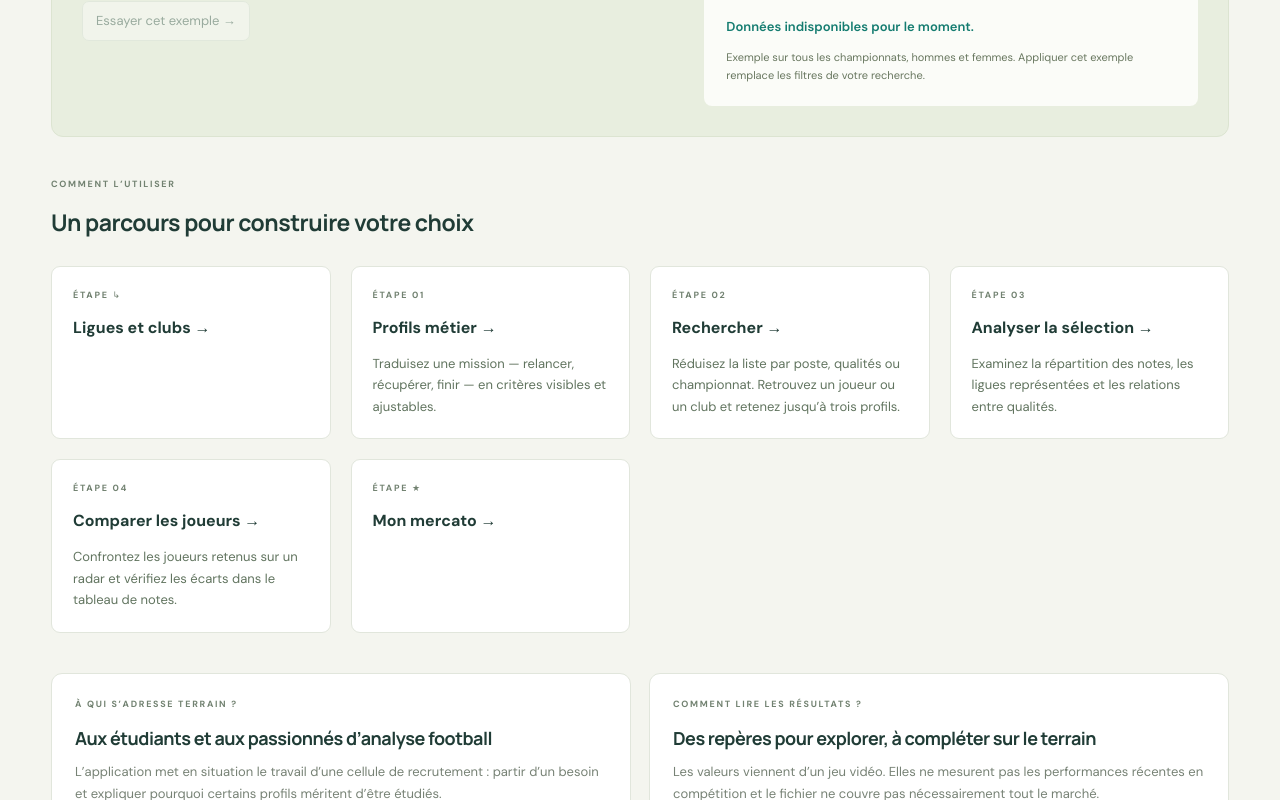
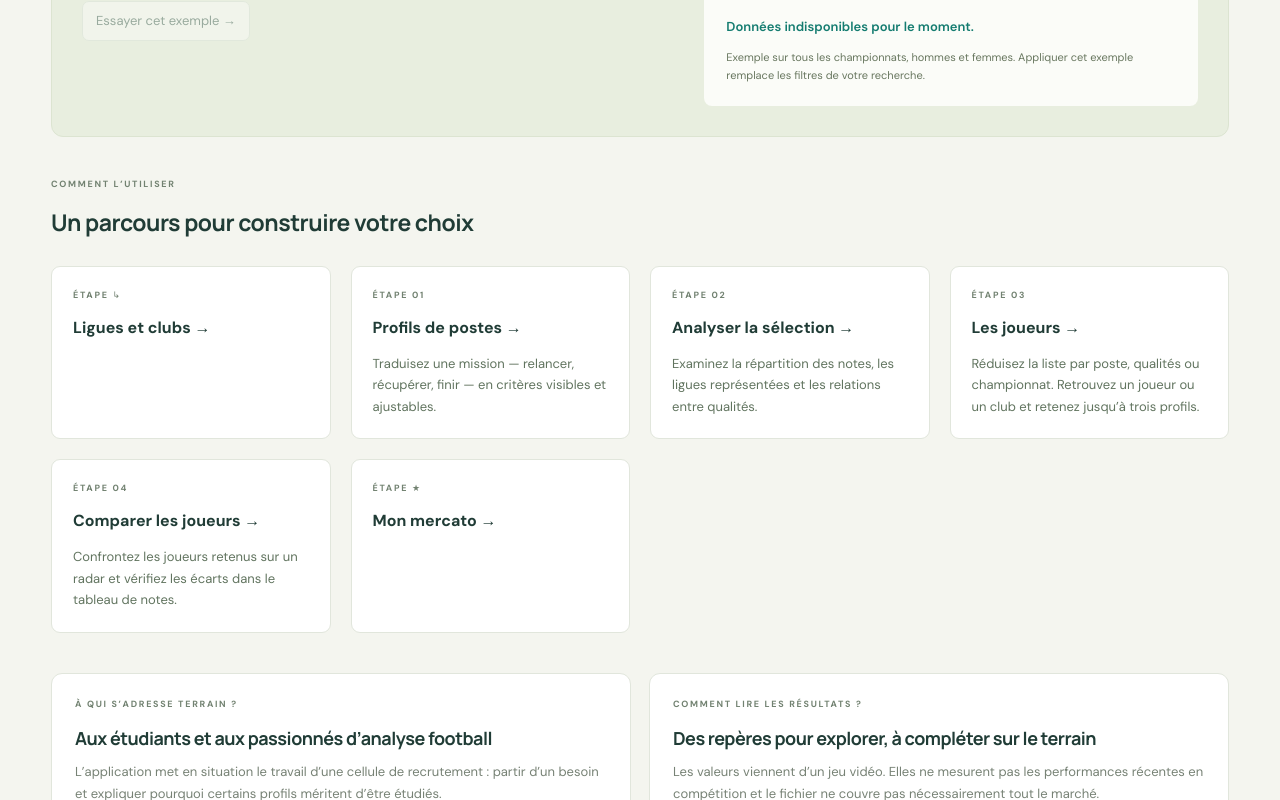
Before and after one commit to PhilippeHim/football-recruitment, a React (Vite) app: page /#/accueil in a window 1280 px wide. Shown: the part 833-1633 px from the top of the page. Built offline with nearby package versions, Linux system fonts and the light colour scheme; no server answers.

Commit message:
Modification de la disppsition des menuss

```diff
--- a/src/app/ComparisonPage.jsx
+++ b/src/app/ComparisonPage.jsx
@@ -19,7 +19,7 @@ export default function ComparisonPage({ comparison, filteredRows }) {
           <span className="eyebrow">VOTRE LISTE EST PRÊTE À ÊTRE CRÉÉE</span>
           <h2>Quels profils souhaitez-vous comparer ?</h2>
           <p>
-            Retenez deux ou trois joueurs dans la page Rechercher. Vous retrouverez ici
+            Retenez deux ou trois joueurs dans la page Les joueurs. Vous retrouverez ici
             leur radar, leurs notes détaillées et les écarts qui les distinguent.
           </p>
           <ol>
@@ -28,7 +28,7 @@ export default function ComparisonPage({ comparison, filteredRows }) {
             <li>Revenez ici pour confronter leurs profils.</li>
           </ol>
           <a className="action-link" href="#/recherche">
-            Rechercher des joueurs →
+            Voir les joueurs →
           </a>
         </section>
       )}
--- a/src/app/RoleProfilesPage.jsx
+++ b/src/app/RoleProfilesPage.jsx
@@ -53,7 +53,7 @@ export default function RoleProfilesPage({ rows, onApply, onApplyWinger }) {
       </div>
       <p className="role-note">
         Vous cherchez uniquement un poste, notamment un gardien ? Les douze raccourcis par
-        poste restent accessibles sur la page <a href="#/recherche">Rechercher</a>.
+        poste restent accessibles sur la page <a href="#/recherche">Les joueurs</a>.
       </p>
       <section className="card winger-example">
         <span className="eyebrow">EXEMPLE DU MINI-PROJET</span>
--- a/src/constante/navigation.js
+++ b/src/constante/navigation.js
@@ -8,21 +8,21 @@ export const PAGES = [
   },
   {
     id: 'profils',
-    title: 'Profils métier',
+    title: 'Profils de postes',
     step: '01',
     description: 'Définir la mission du joueur',
   },
   {
-    id: 'recherche',
-    title: 'Rechercher',
+    id: 'analyse',
+    title: 'Analyser la sélection',
     step: '02',
-    description: 'Trouver et retenir des profils',
+    description: 'Explorer les tendances et les ligues',
   },
   {
-    id: 'analyse',
-    title: 'Analyser la sélection',
+    id: 'recherche',
+    title: 'Les joueurs',
     step: '03',
-    description: 'Explorer les tendances et les ligues',
+    description: 'Trouver et retenir des profils',
   },
   {
     id: 'comparaison',
```
Also changed, not shown: 2 other files (tests, documents, lock files or other folders).
